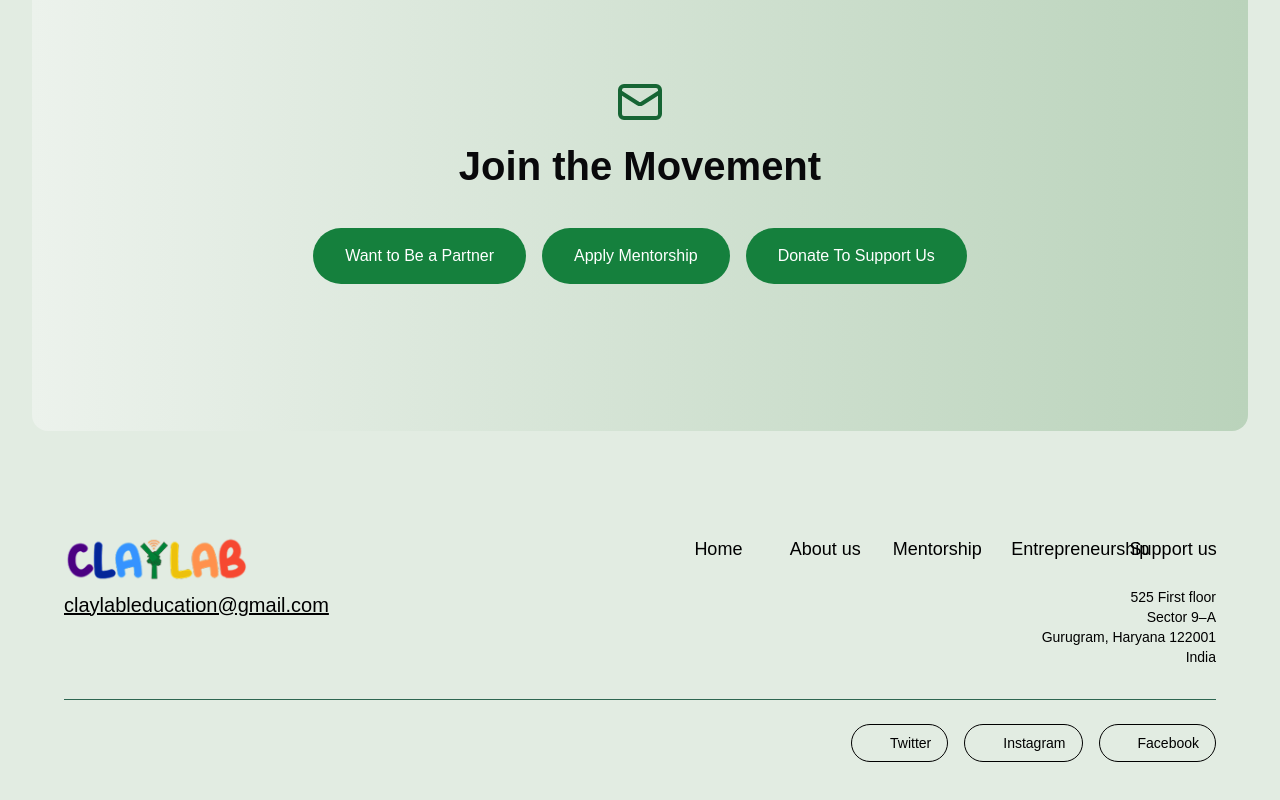
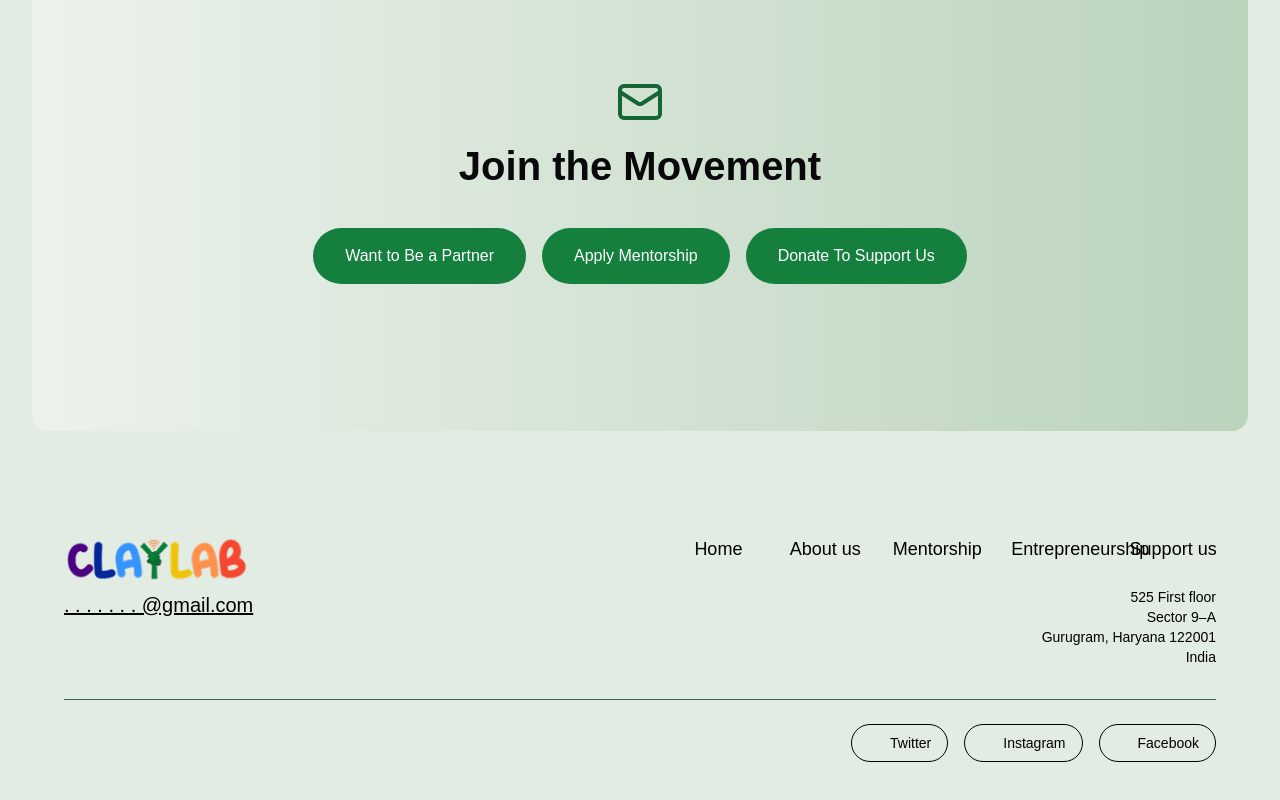
Before and after one commit to arnab-git-404/claylab, a Next.js app: page / in a window 1280 px wide. Shown: the part 4301-5101 px from the top of the page. Built offline with nearby package versions, Linux system fonts and the light colour scheme; some icons are missing; a web font is replaced by a local one.

Commit message:
Update footer.tsx

```diff
--- a/components/home/footer.tsx
+++ b/components/home/footer.tsx
@@ -91,7 +91,7 @@ const Footer = () => {
             href="mailto:claylableducation@gmail.com"
             className="text-xl underline break-all"
           >
-            claylableducation@gmail.com
+            . . . . . . . @gmail.com
           </a>
         </div>
 
```
